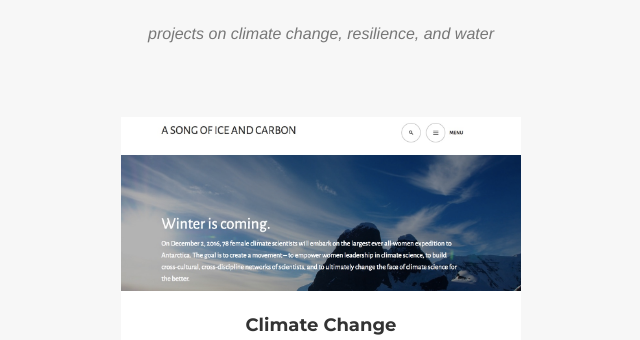
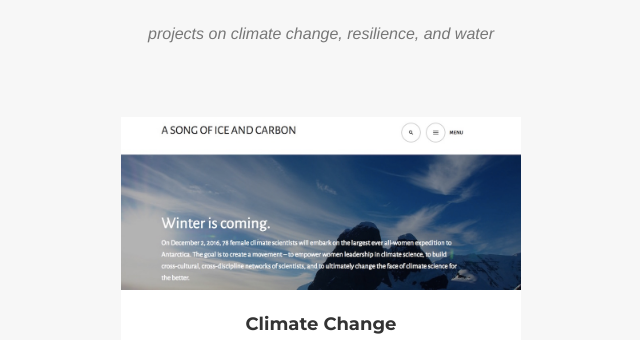
Before and after one commit to mhaeffne/mhaeffne.github.io, a plain HTML site: page index.html in a window 1280 px wide. Shown: the part 947-1287 px from the top of the page, without its empty margins (319-959 px from the left). Drawn offline with nearby package versions, Linux system fonts and the light colour scheme; a web font is replaced by a local one.

Commit message:
image resize

```diff
--- a/index.html
+++ b/index.html
@@ -102,7 +102,7 @@
                                     <i class="fa fa-plus fa-3x"></i>
                                 </div>
                             </div>
-                            <img src="img/portfolio/BlogAntarctica.jpg" class="img-responsive" alt="">
+                            <img src="img/portfolio/Antarctica2.jpg" class="img-responsive" alt="">
                         </a>
                         <div class="portfolio-caption">
                             <h4>Climate Change</h4>
```
